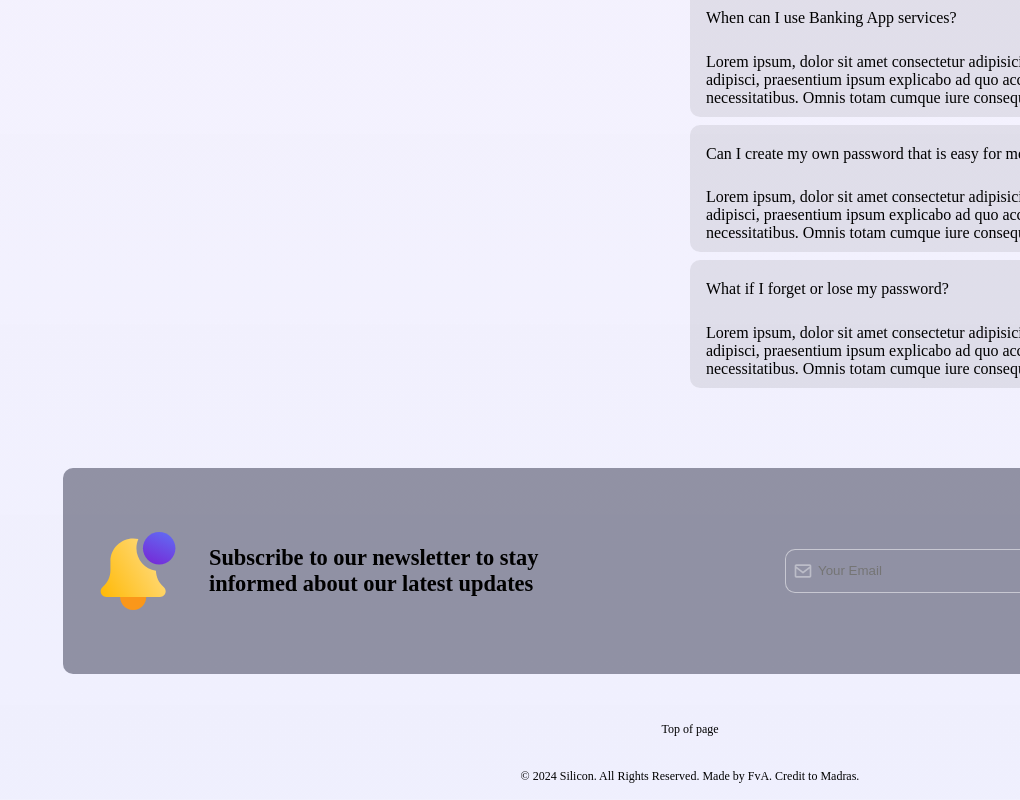
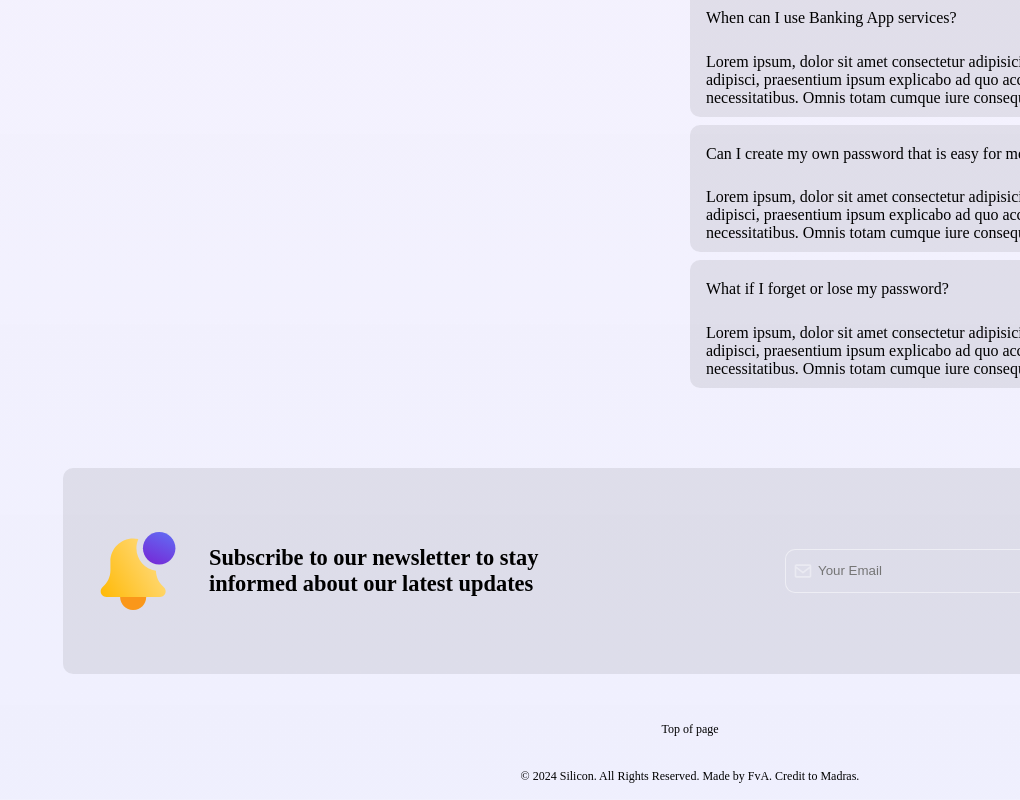
Before and after one commit to FvonAhn/Javafrontend, a React (Vite) app: page / in a window 1280 px wide. Shown: the part 5085-5885 px from the top of the page, without its empty margins (260-1280 px from the left). Built offline with nearby package versions, Linux system fonts and the light colour scheme.

Commit message:
Added some more stuff for the light to dark. This time to subscribe part on page six

```diff
--- a/src/Assets/css/styles.css
+++ b/src/Assets/css/styles.css
@@ -18,6 +18,7 @@
     --_clr-quoteshover:  rgba(0, 0, 0, 0.15);
     --_clr-contact: rgba(0, 0, 0, 0.2);
     --_clr-contacthover: rgba(0, 0, 0, 0.08);
+    --_clr-subscribe:rgba(0, 0, 0, 0.08);
     --_clr-background: linear-gradient(to top, rgba(99, 102, 241, 0.1) 0%, rgba(218, 70, 239, 0.05) 42%, rgba(241, 244, 253, 0.07) 83%), #ffffff;
 
     --container-padding: 1rem;
@@ -37,6 +38,7 @@
     --_clr-quoteshover:  #565c92;
     --_clr-contact: rgba(255, 255, 255, 0.5);
     --_clr-contacthover: #33354D;
+    --_clr-subscribe: rgb(255 255 255, .04);
     --_clr-background: linear-gradient(to top, rgba(99, 102, 241, 0.1) 0%, rgba(218, 70, 239, 0.05) 42%, rgba(241, 244, 253, 0.07) 83%), #0b0f19;
 
 
@@ -619,7 +621,7 @@ input:checked + .slider:before {
     align-items: center;
     justify-content: center;
     border-radius: 10px;
-    background-color: rgb(51, 53, 77, 0.5);
+    background-color: var(--_clr-subscribe);
     grid-area: bottom;
 }
 .sub-bell {
@@ -644,7 +646,7 @@ input:checked + .slider:before {
     transform: translateY(-50%);
 }
 .input-email {
-    color: var(--_clr-white);
+    color: var(--_clr-text);
     background-color: var(--_clr-background);
     height: 2.75rem;
     width: 20rem;
```
